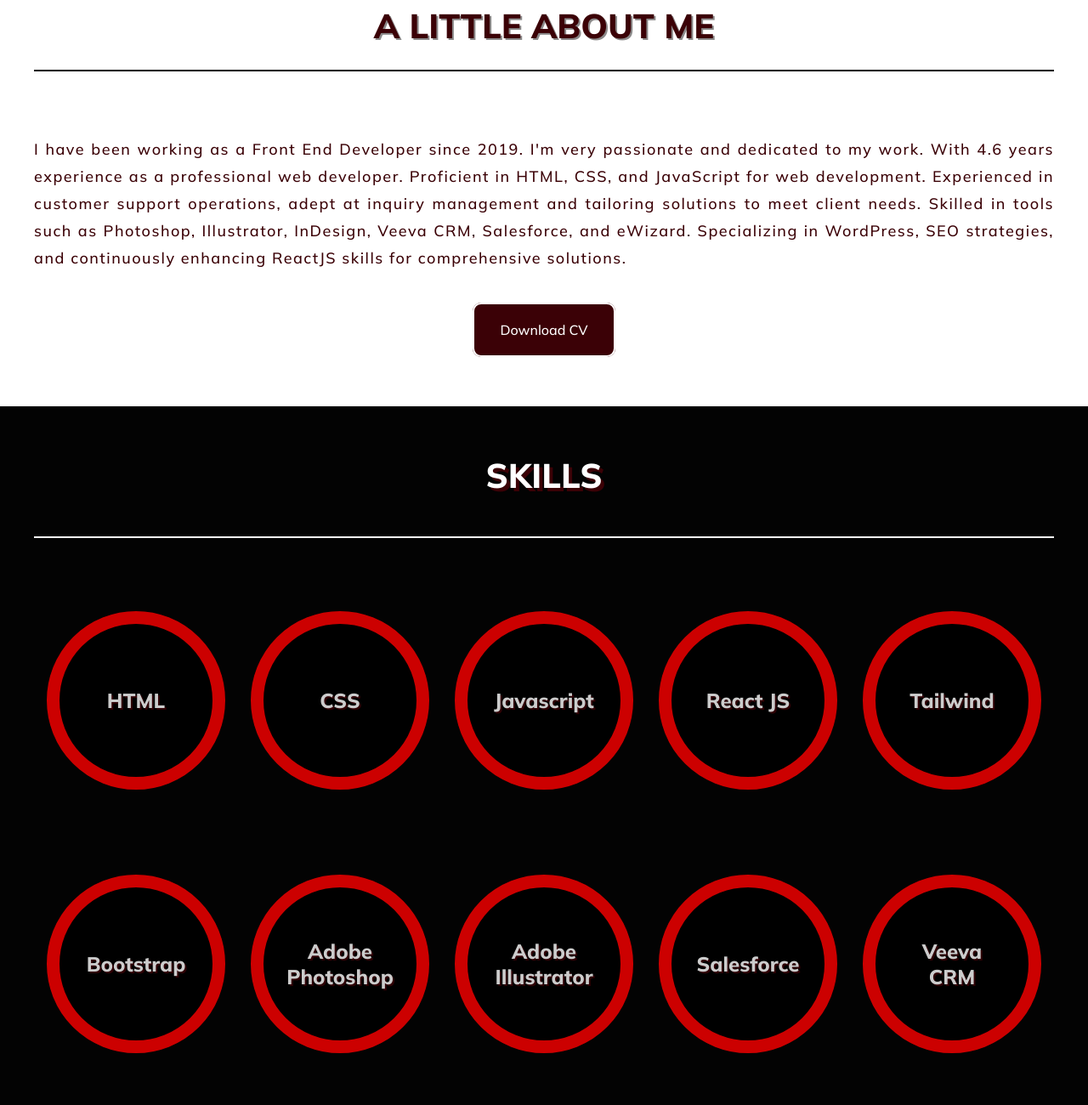
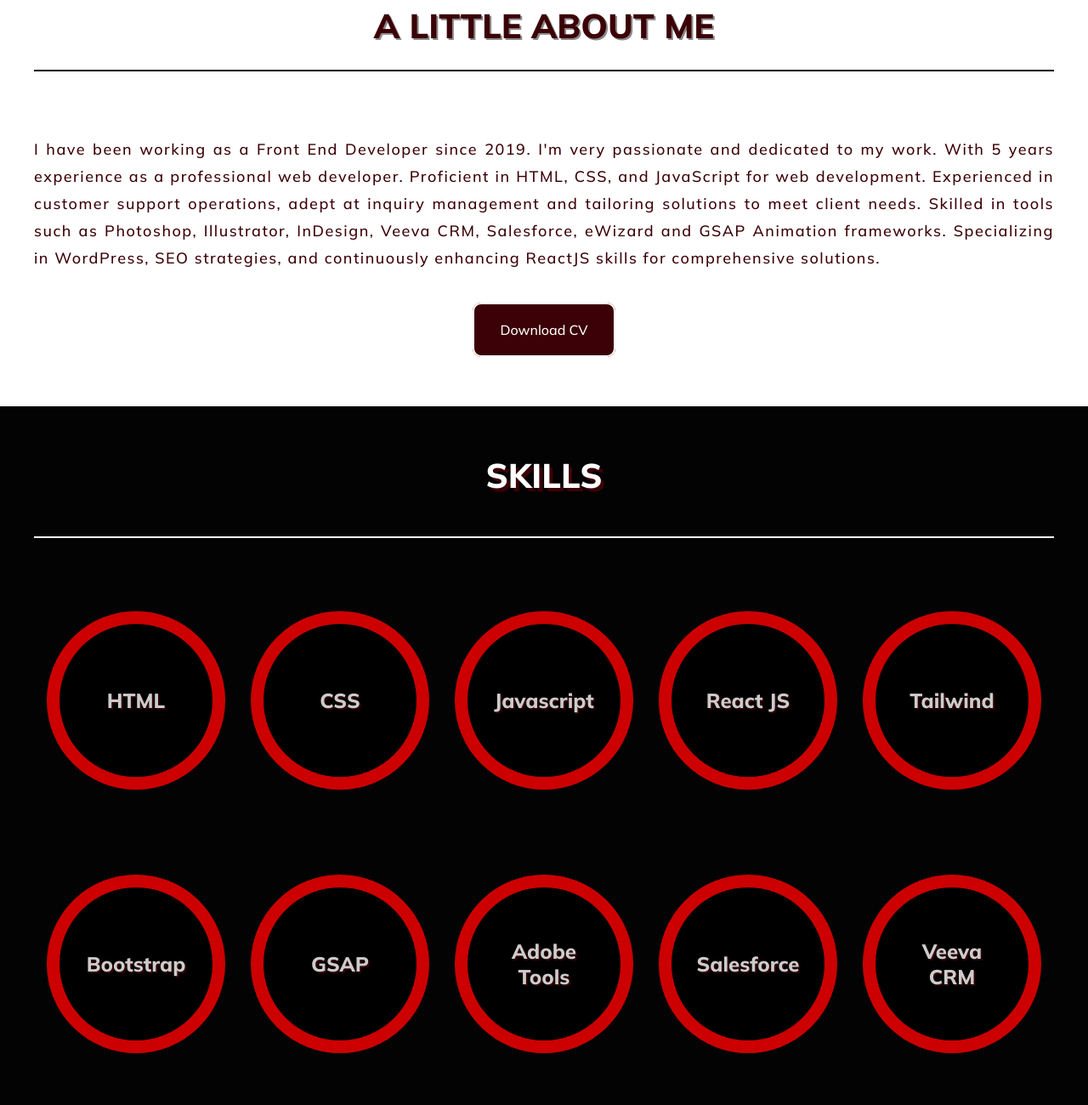
Before and after one commit to GBharath11/Gbharath-Portfolio, a plain HTML site: page index.html in a window 1280 px wide. Shown: the part 900-2200 px from the top of the page at 85% size. Drawn offline with Linux system fonts and the light colour scheme.

Commit message:
Update index.html
Skills added

```diff
--- a/index.html
+++ b/index.html
@@ -67,7 +67,7 @@
     <div class="section-two" id="about">
         <h1>A LITTLE ABOUT ME</h1>
        <div class="divider"></div>
-        <p>I have been working as a Front End Developer since 2019. I'm very passionate and dedicated to my work. With 4.6 years experience as a professional web developer. Proficient in HTML, CSS, and JavaScript for web development. Experienced in customer support operations, adept at inquiry management and tailoring solutions to meet client needs. Skilled in tools such as Photoshop, Illustrator, InDesign, Veeva CRM, Salesforce, and eWizard. Specializing in WordPress, SEO strategies, and continuously enhancing ReactJS skills for comprehensive solutions.</p>
+        <p>I have been working as a Front End Developer since 2019. I'm very passionate and dedicated to my work. With 5 years experience as a professional web developer. Proficient in HTML, CSS, and JavaScript for web development. Experienced in customer support operations, adept at inquiry management and tailoring solutions to meet client needs. Skilled in tools such as Photoshop, Illustrator, InDesign, Veeva CRM, Salesforce, eWizard and GSAP Animation frameworks. Specializing in WordPress, SEO strategies, and continuously enhancing ReactJS skills for comprehensive solutions.</p>
 
         <a class="cv-btn" href="image/Bharath-cv.pdf" download="">Download CV</a>
     </div>
@@ -97,16 +97,17 @@
         <div class="html">
             <h2>Tailwind</h2>
         </div>
-    </div><div class="skill-bar">
+    </div>
+    <div class="skill-bar">
 
         <div class="html">
             <h2>Bootstrap</h2>
         </div>
         <div class="html">
-            <h2>Adobe Photoshop</h2>
+            <h2>GSAP</h2>
         </div>
         <div class="html">
-            <h2>Adobe Illustrator</h2>
+            <h2>Adobe Tools</h2>
         </div>
         <div class="html">
             <h2>Salesforce</h2>
@@ -114,7 +115,8 @@
         <div class="html">
             <h2>Veeva CRM</h2>
         </div>
-        </div></div>
+    </div>
+</div>
 
 </div>
 
```
